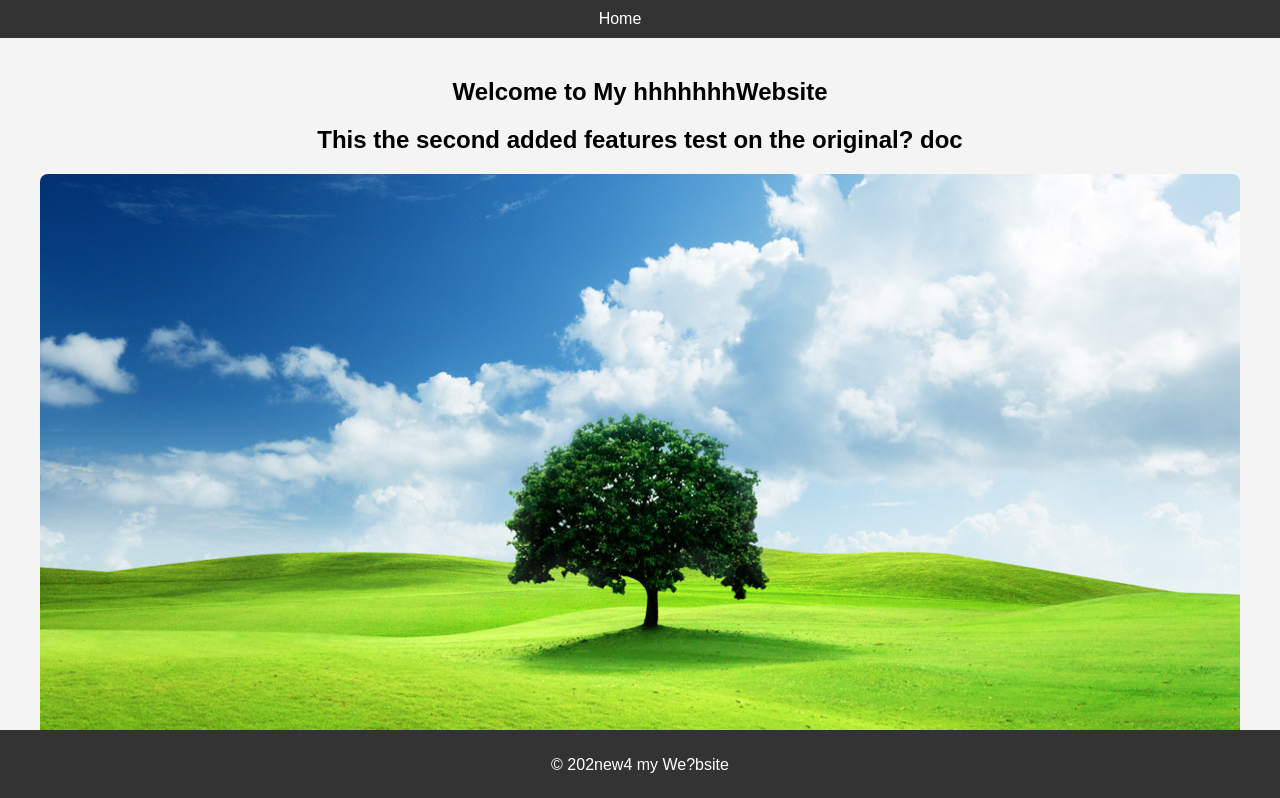
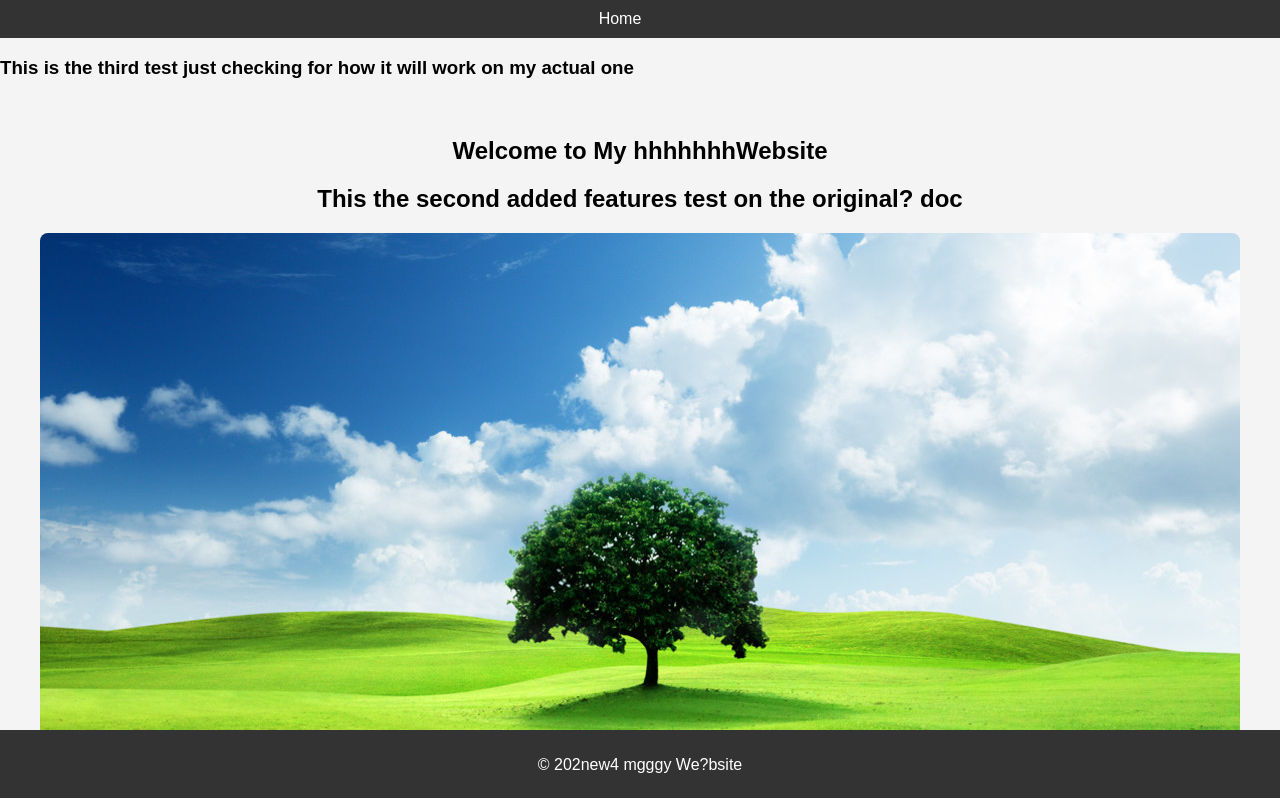
Before and after one commit to nathanr07/Test-Version-Control, a plain HTML site: page index.html in a window 1280 px wide. Shown: the top 798 px of the page. Drawn offline with Linux system fonts and the light colour scheme.

Commit message:
Third update test

```diff
--- a/index.html
+++ b/index.html
@@ -15,6 +15,9 @@
             </ul>
         </nav>
     </header>
+    <h3>
+        This is the third test just checking for how it will work on my actual one
+    </h3>
     <main>
         <section>
             <h1>Welcome to My hhhhhhhWebsite</h1>
@@ -35,7 +38,7 @@
         </div>
     </main>
     <footer>
-        <p>&copy; 202new4 my We?bsite</p>
+        <p>&copy; 202new4 mgggy We?bsite</p>
     </footer>
 </body>
 </html>
```
